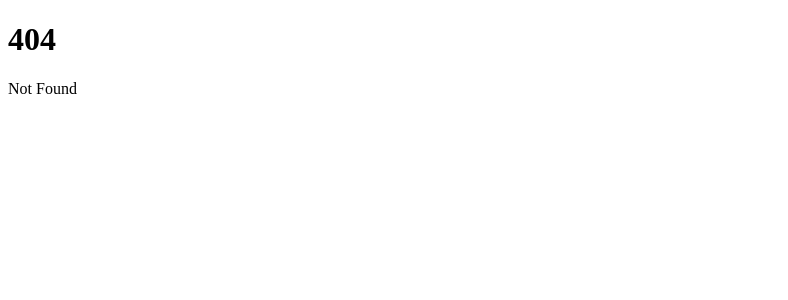
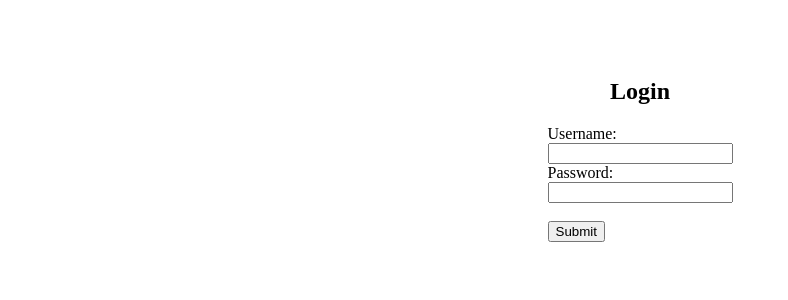
Before and after one commit to Skely157/JR-Dev, a SvelteKit app in the folder webdesign/JR-Passwords/my-app/: page /login in a window 1280 px wide. Before the commit this address had no page. Shown: the top 300 px of the page, without its empty margins (0-788 px from the left). Built offline with nearby package versions, Linux system fonts and the light colour scheme.

Commit message:
Small changes

```diff
--- a/webdesign/JR-Passwords/my-app/src/routes/+page.svelte
+++ b/webdesign/JR-Passwords/my-app/src/routes/+page.svelte
@@ -10,10 +10,11 @@
 <body>
     <h2>Welcome to JR-Passwords</h2>
     <p>Would you like to log in or create a new user?</p>
-    <a href="login.svelte">
+    <a href="/login">
         <button>Log in</button>
     </a>
-    <a href=" ">
+    <br>
+    <a href="/newuser ">
         <button>Create new user</button>
     </a>
 </body>
--- /dev/null
+++ b/webdesign/JR-Passwords/my-app/src/routes/login/+page.svelte
@@ -0,0 +1,26 @@
+<style>
+    #login-container{
+        display: flex;
+        flex-direction: column;
+        align-items: center;
+        padding: 50px;
+    }
+</style>
+
+
+<body>
+    <div id="login-container">
+        <h2>Login</h2>
+        <form action="/login/success">
+            <div class="login-group">
+                <label for="username">Username:</label><br>
+                <input type="text" id="username" name="username" required><br>
+            </div>
+            <div class="login-group">
+                <label for="password">Password:</label><br>
+                <input type="password" id="password" name="password" required><br><br>
+            </div>
+            <button type="submit">Submit</button>
+        </form>
+    </div>
+</body>
--- /dev/null
+++ b/webdesign/JR-Passwords/my-app/src/routes/login/success/+page.svelte
@@ -0,0 +1 @@
+<h1>Successfully logged in</h1>
--- /dev/null
+++ b/webdesign/JR-Passwords/my-app/src/routes/newuser/success/+page.svelte
@@ -0,0 +1 @@
+<h1>Successfully created new user</h1>
```
Also changed, not shown: webdesign/JR-Passwords/my-app/src/routes/newuser/+page.svelte (renamed from webdesign/JR-Passwords/my-app/src/routes/login.svelte, +7 -16 lines).
